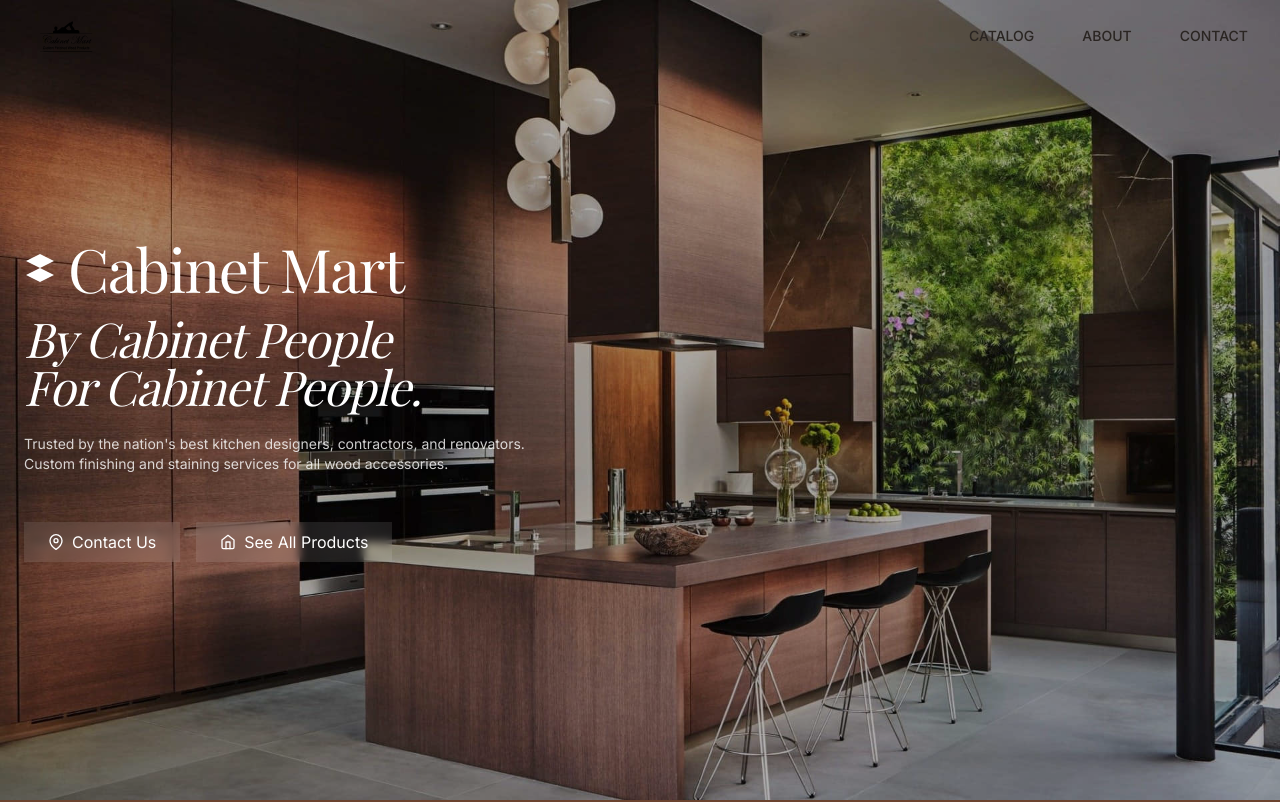
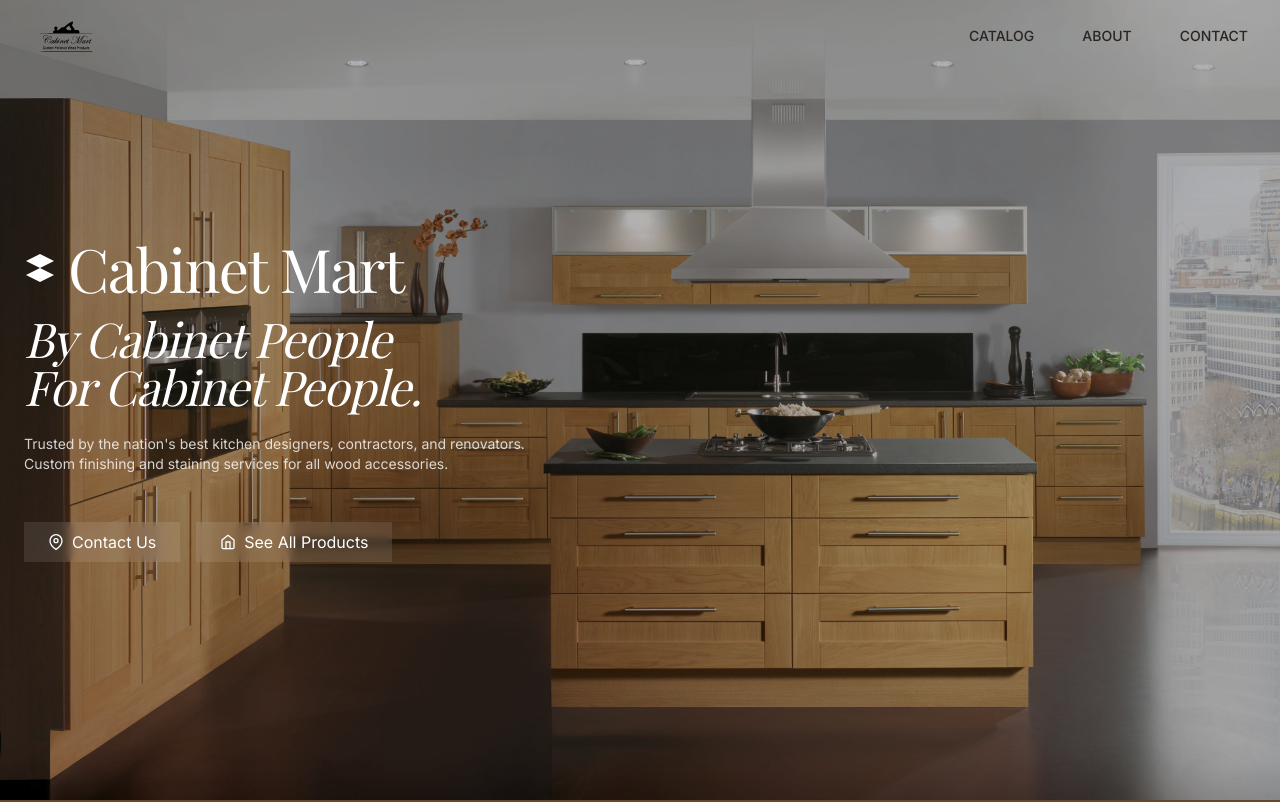
Before and after one commit to CameronMansker/Cabinet-Mart, a React (Vite) app: page / in a window 1280 px wide. Shown: the top 802 px of the page. Built offline with nearby package versions, Linux system fonts and the light colour scheme; a web font is replaced by a local one.

Commit message:
Update Hero.tsx
update hero image

```diff
--- a/src/components/Hero.tsx
+++ b/src/components/Hero.tsx
@@ -15,7 +15,7 @@ const Hero = () => {
       <div
         className="absolute inset-0 bg-cover bg-center animate-image-zoom"
         style={{
-          backgroundImage: 'url(/lovable-uploads/maybe-hero2.jpg)',
+          backgroundImage: 'url(/lovable-uploads/maybe-hero.jpg)',
           opacity: loaded ? 1 : 0,
           transition: 'opacity 0.8s ease-in'
         }}
```
